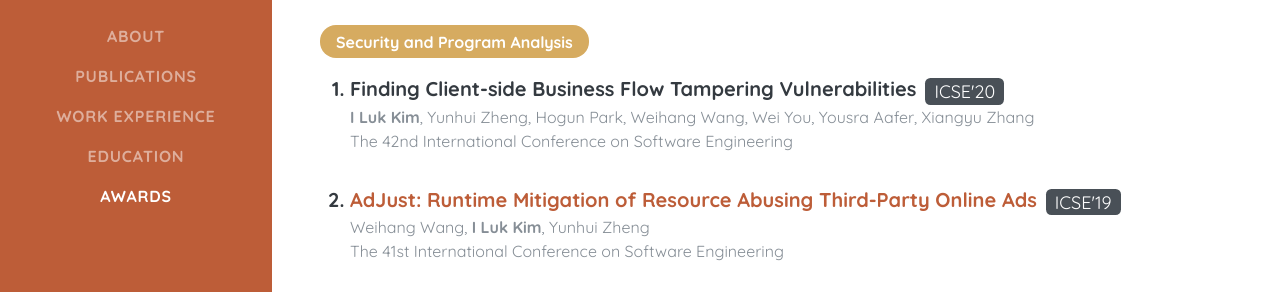
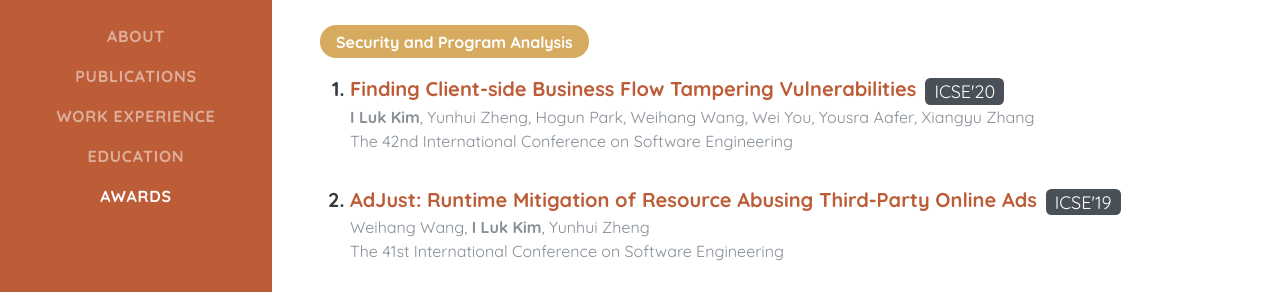
Before and after one commit to yirugi/yirugi.github.io, a plain HTML site: page index.html in a window 1280 px wide. Shown: the part 467-759 px from the top of the page. Drawn offline with nearby package versions, Linux system fonts and the light colour scheme.

Commit message:
Update index.html

```diff
--- a/index.html
+++ b/index.html
@@ -138,7 +138,7 @@
         <span class="pub-sub">Security and Program Analysis</span>
         <ol class="pub-items">
           <div class="pub-item">
-            <li>Finding Client-side Business Flow Tampering Vulnerabilities<span class="pub-conf">ICSE'20</span></li>
+            <li><a href="papers/icse2020_jsflow.pdf" target="_blank">Finding Client-side Business Flow Tampering Vulnerabilities<span class="pub-conf">ICSE'20</span></a></li>
             <span class="author">
               <b>I Luk Kim</b>, Yunhui Zheng, Hogun Park, Weihang Wang, Wei You, Yousra Aafer, Xiangyu Zhang<br>
               The 42nd International Conference on Software Engineering
```
